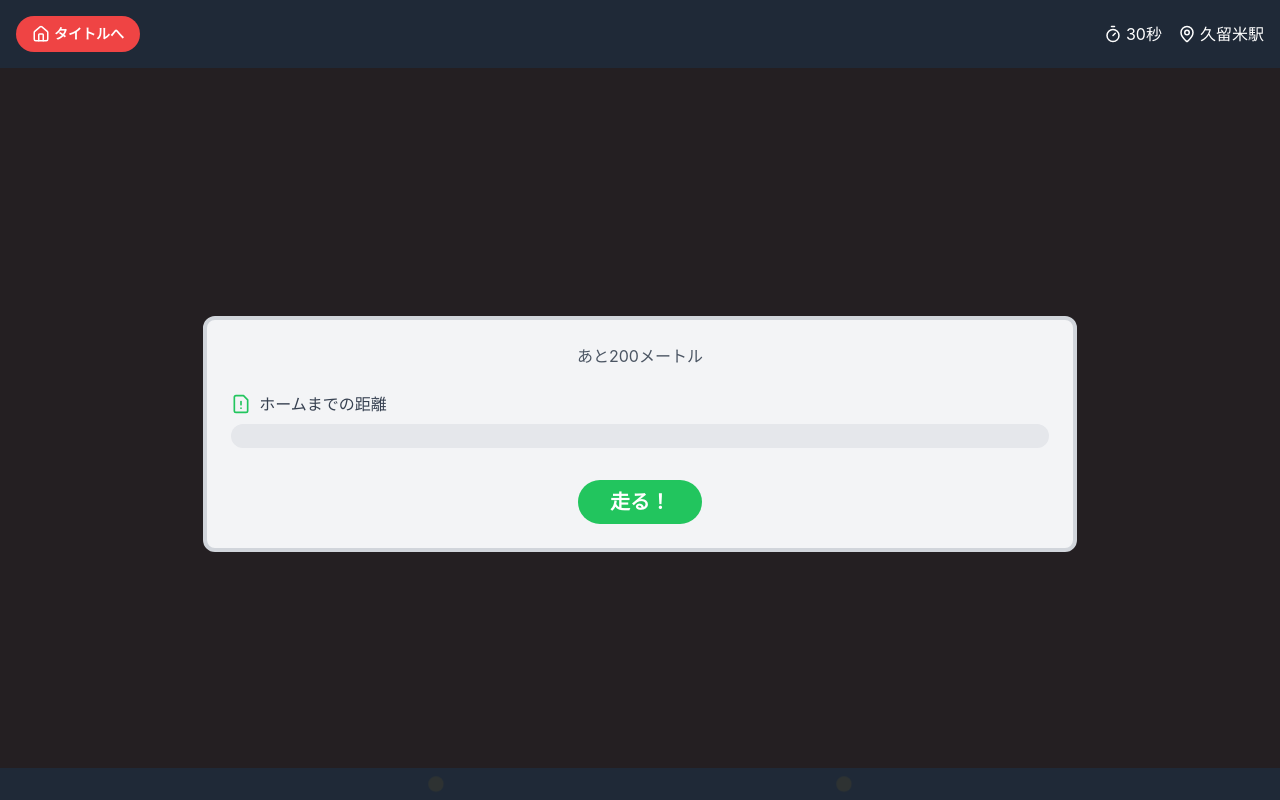
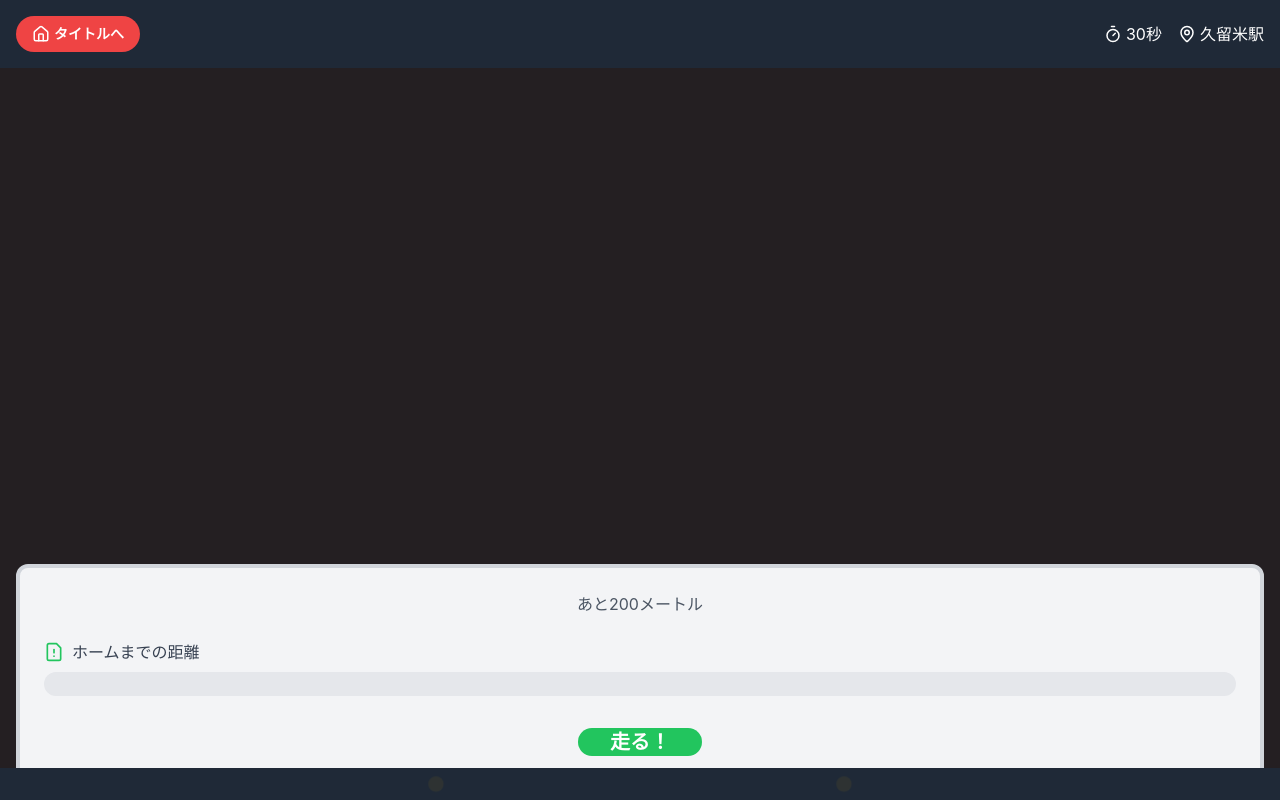
Before and after one commit to RiTa-23/Nesupani_React, a React (Vite) app: page /game in a window 1280 px wide. Built offline with nearby package versions, Linux system fonts and the light colour scheme.

Commit message:
update:ゲームUI整理

```diff
--- a/src/pages/GamePage.tsx
+++ b/src/pages/GamePage.tsx
@@ -44,9 +44,9 @@ const GamePage: React.FC = () => {
         </div>
 
         {/* Main game area */}
-        <div className="flex-1 flex flex-col items-center justify-center p-4 z-10">
+        <div className="flex-1 flex flex-col items-center justify-end p-4 z-10">
           {/* Platform and train visualization */}
-          <div className="bg-gray-100 rounded-xl w-full max-w-4xl p-6 border-4 border-gray-300" style={{ width: '70%' }}>
+          <div className="bg-gray-100 rounded-xl w-full max-w-10xl p-6 border-4 border-gray-300" style={{ width: '100%' }}>
             <div className="text-center mb-6">
               <p className="text-gray-600">あと{Math.max(0, 200 - progress)}メートル</p>
             </div>
@@ -67,12 +67,12 @@ const GamePage: React.FC = () => {
 
             {/* Game interaction area */}
             <div className="flex justify-center">
-                <button
-              className="bg-green-500 hover:bg-green-600 text-white font-bold py-2 px-8 rounded-full text-xl transition-transform transform hover:scale-105 active:scale-95 focus:outline-none"
+          <button
+              className="bg-green-500 hover:bg-green-600 text-white font-bold py-0 px-8 rounded-full text-xl transition-transform transform hover:scale-105 active:scale-95 focus:outline-none"
               onClick={handleRun}
-                >
+          >
               走る！
-                </button>
+          </button>
             </div>
           </div>
         </div>
```
